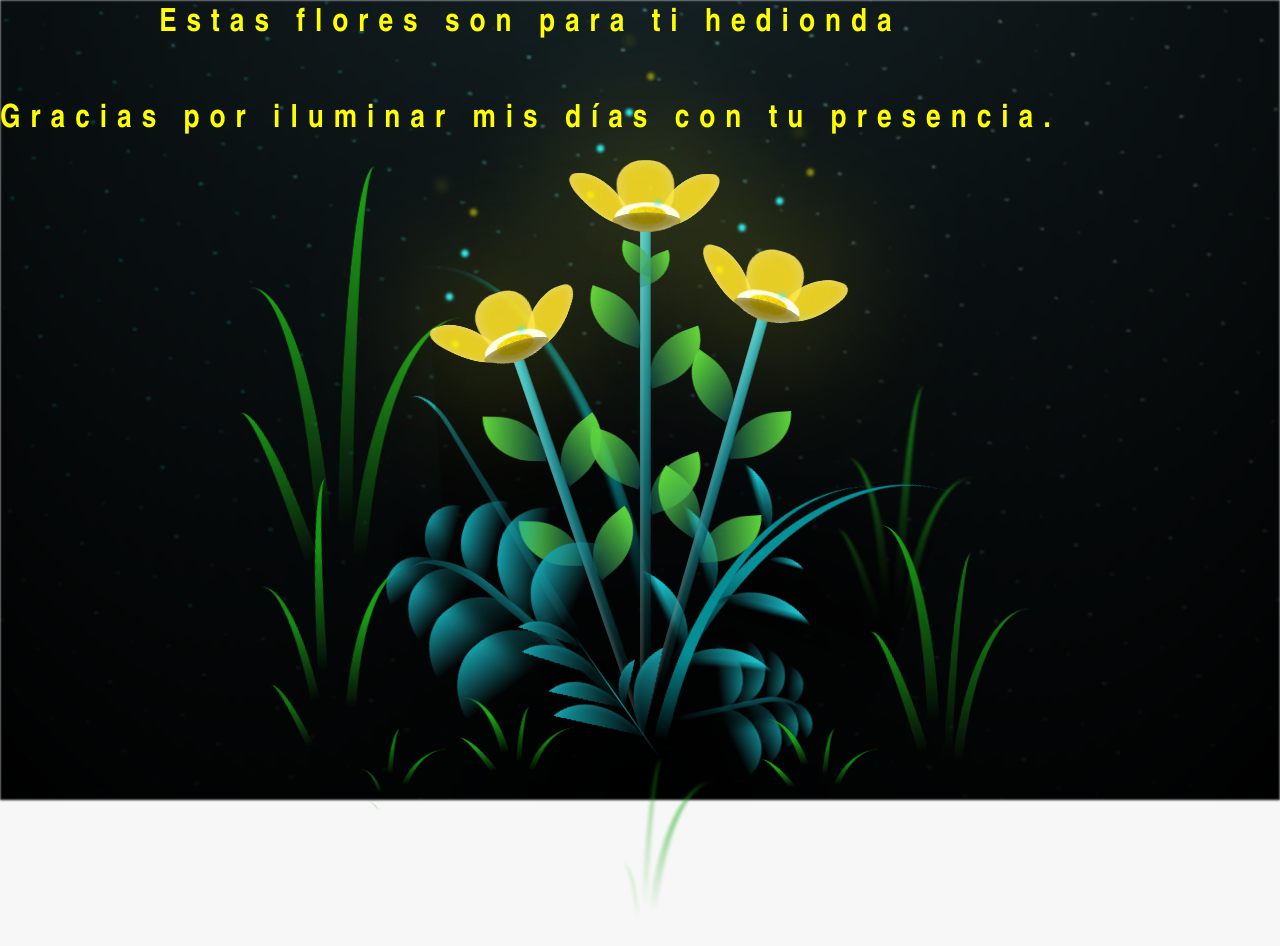
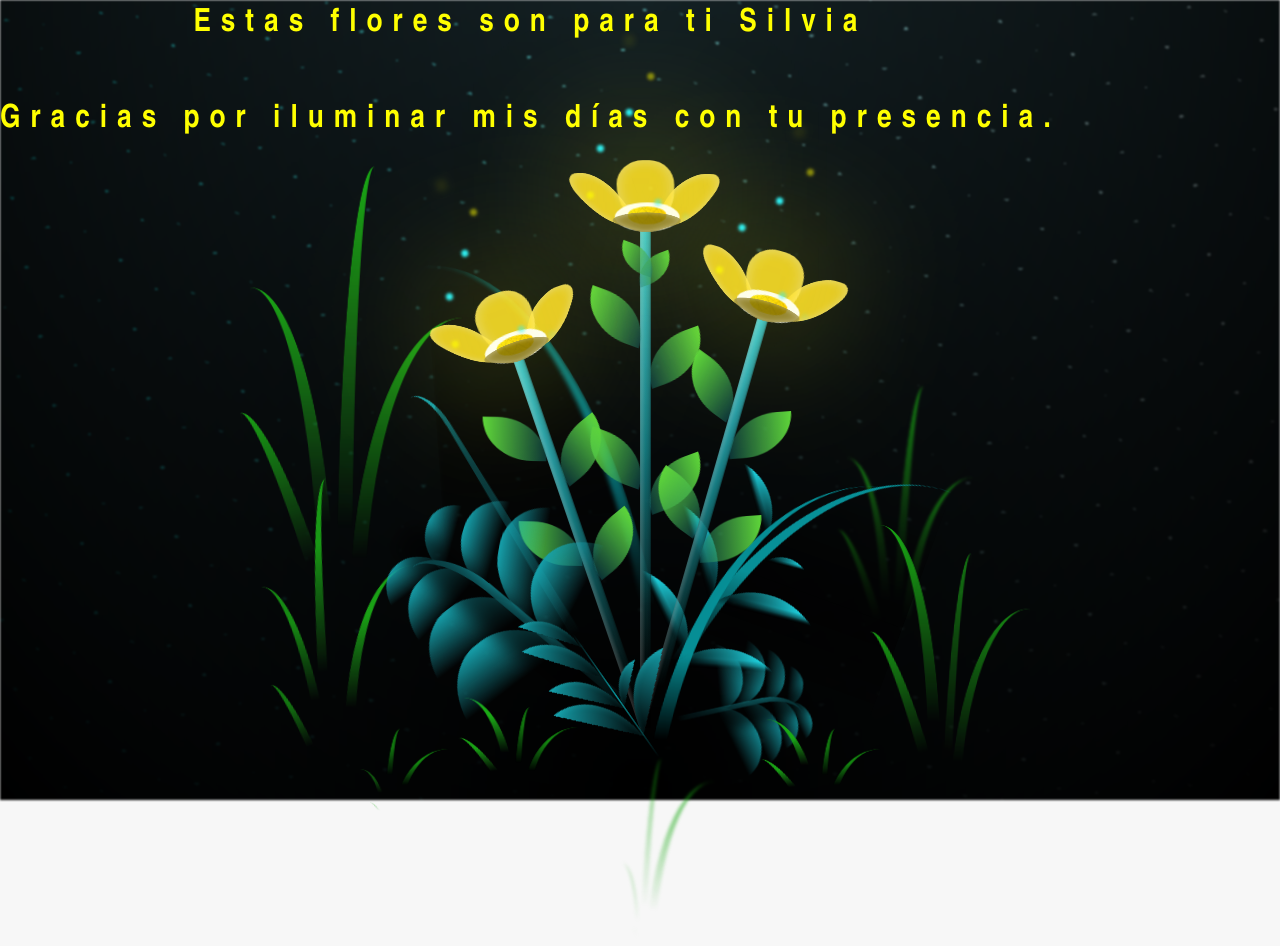
Before and after one commit to Miniduy/Miniduy.github.io, a plain HTML site: page flower.html in a window 1280 px wide. Drawn offline with Linux system fonts and the light colour scheme.

Commit message:
Update flower.html

```diff
--- a/flower.html
+++ b/flower.html
@@ -13,7 +13,7 @@
     <div id="lyrics">
 
     </div>
-    <h1 class="titulo">Estas flores son para ti hedionda <br> <br>
+    <h1 class="titulo">Estas flores son para ti Silvia <br> <br>
       Gracias por iluminar mis días con tu presencia. </h1>
 
     <div class="night"></div>
```
